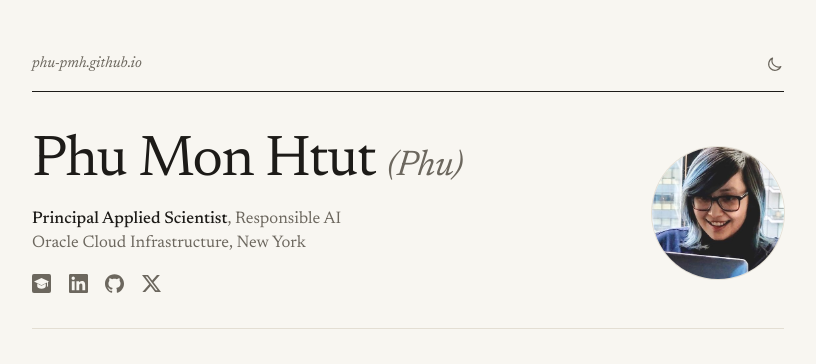
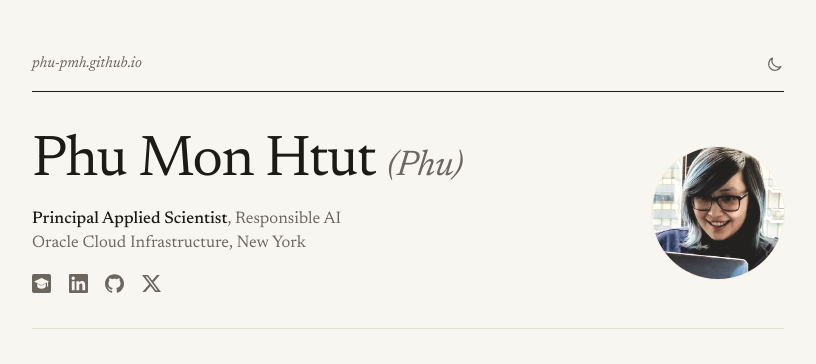
Before and after one commit to phu-pmh/phu-pmh.github.io, a Jekyll site: the page built from index.html, in a window 1280 px wide. Shown: the top 364 px of the page, without its empty margins (232-1048 px from the left). Built offline with Jekyll 4.4.1, drawn with Linux system fonts in a browser that asks for light colours.

Commit message:
Warm the portrait to match the page
Co-Authored-By: Claude Opus 5.5 (1M context) <noreply@anthropic.com>
Claude-Session: https://claude.ai/code/session_01JXqTCx3Drj5DZFr9Us3QrX

```diff
--- a/index.html
+++ b/index.html
@@ -86,7 +86,7 @@ h1 .nick { font-style: italic; color: var(--muted); font-size: 0.62em; letter-sp
 .links svg { width: 19px; height: 19px; fill: currentColor; }
 figure.portrait { margin: 0; width: 132px; }
 figure.portrait img { display: block; width: 132px; height: 132px; object-fit: cover; object-position: 50% 28%;
-  border-radius: 50%; filter: saturate(0.88) contrast(1.02); box-shadow: 0 0 0 1px var(--rule); }
+  border-radius: 50%; filter: sepia(0.22) saturate(0.82) contrast(1.03) brightness(1.01); box-shadow: 0 0 0 1px var(--rule); }
 
 .lede { font-size: 1.32rem; line-height: 1.5; margin: 0; padding: 2rem 0 2.4rem; border-top: 1px solid var(--rule);
   letter-spacing: -0.003em; text-wrap: pretty; }
```
